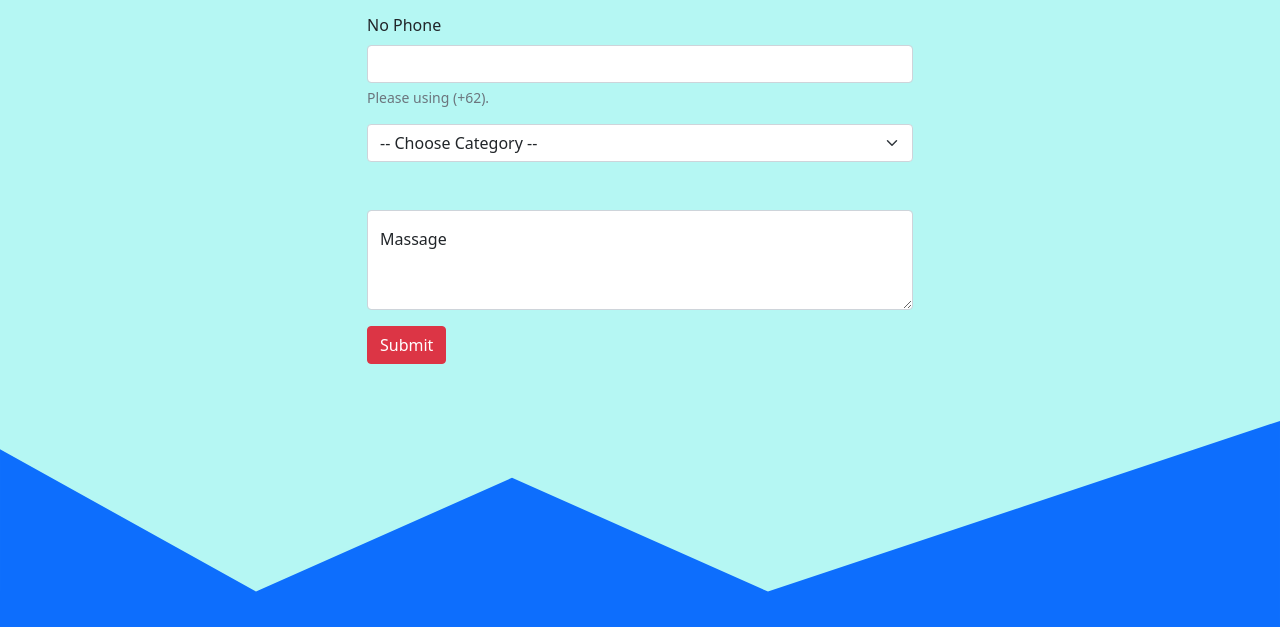
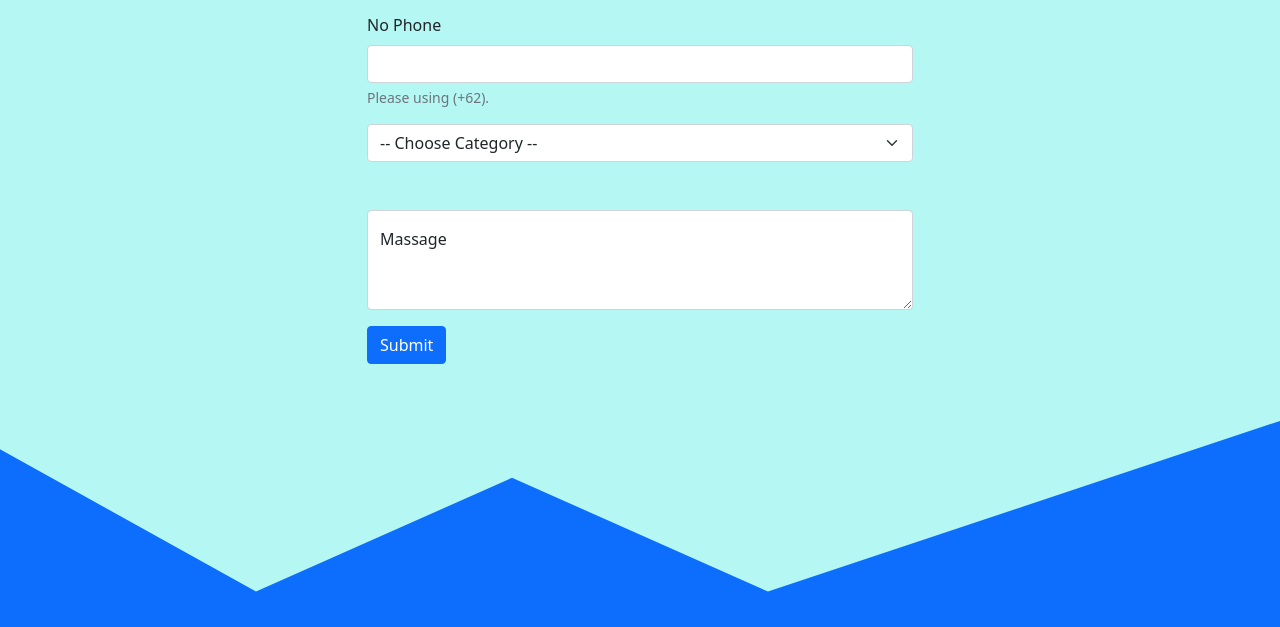
Before and after one commit to ariwidiantara1/formportfolio.github.io, a plain HTML site: page index.html in a window 1280 px wide. Shown: the part 3659-4286 px from the top of the page. Drawn offline with nearby package versions, Linux system fonts and the light colour scheme.

Commit message:
Mengubah button ke warna biru

```diff
--- a/index.html
+++ b/index.html
@@ -217,7 +217,7 @@
                 <textarea name="massage" class="form-control" placeholder="Input your massage" id="floatingTextarea2" style="height: 100px"></textarea>
                 <label for="floatingTextarea2">Massage</label>
               </div>
-              <button type="submit" class="btn btn-danger btn-kirim">Submit</button>
+              <button type="submit" class="btn btn-primary btn-kirim">Submit</button>
               <button class="btn btn-primary d-none btn-loading" type="button" disabled>
                 <span class="spinner-grow spinner-grow-sm" role="status" aria-hidden="true"></span>
                 Loading...
```
